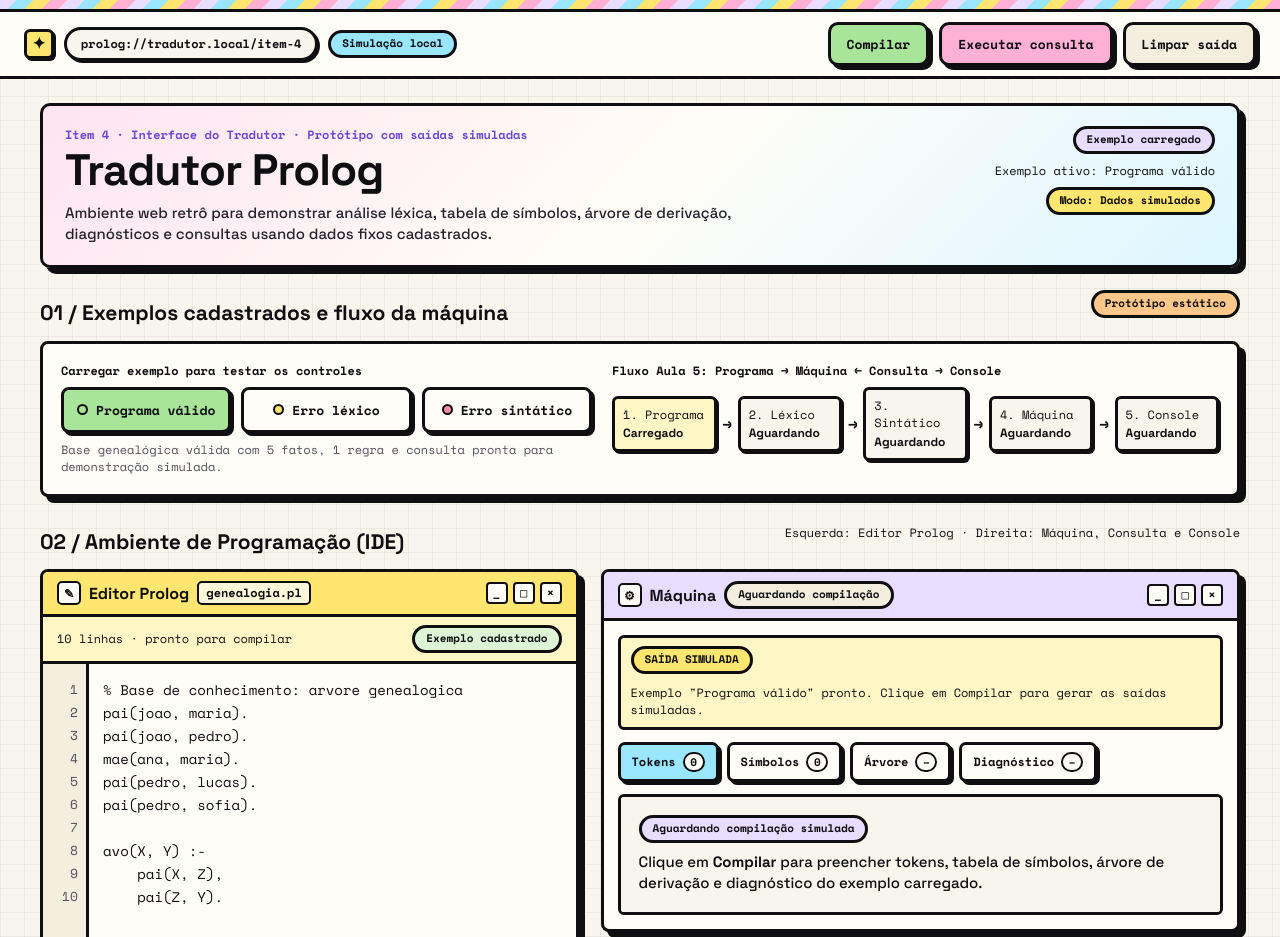
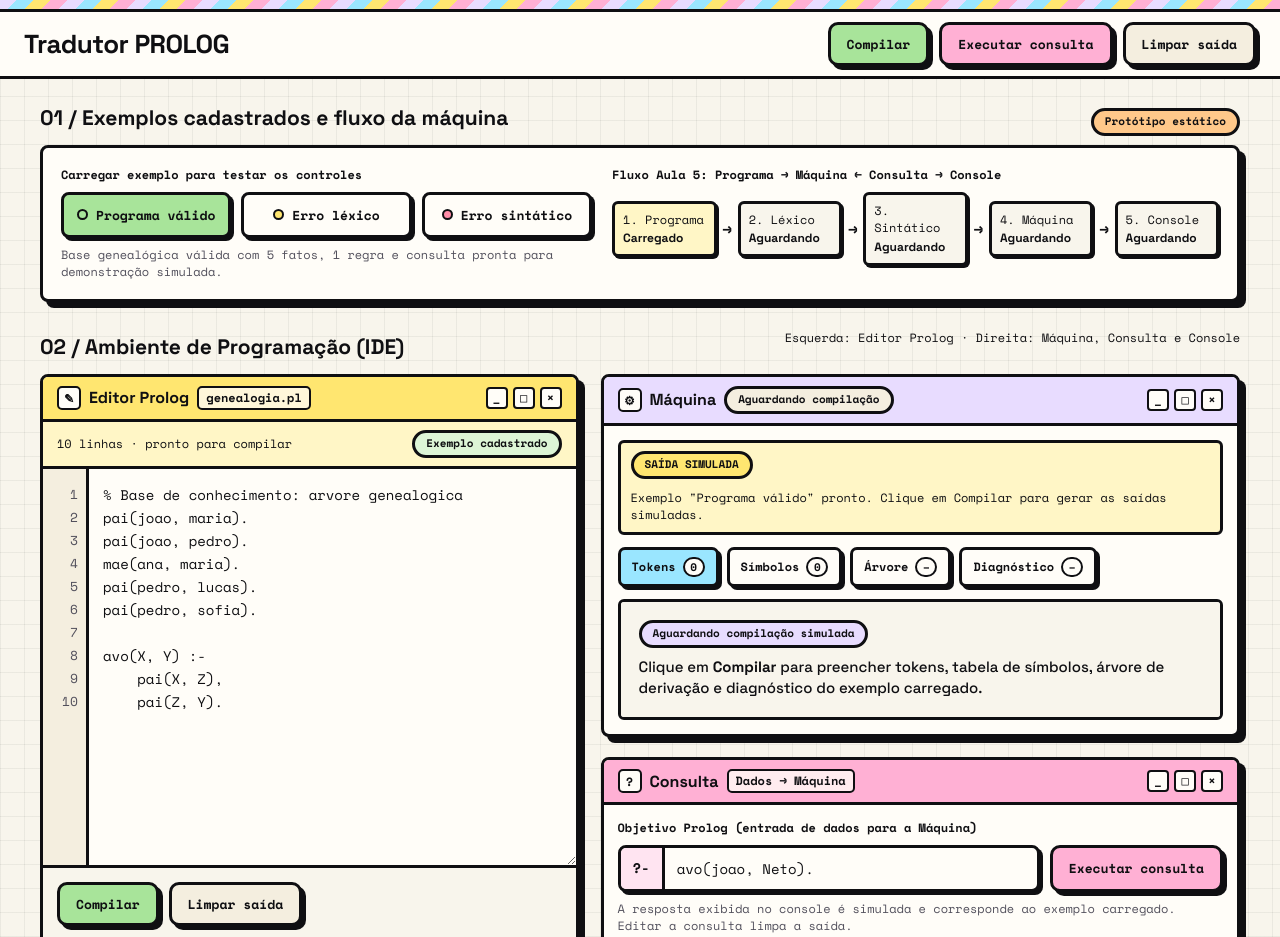
Before and after one commit to ceciliaseoud/Tradutor-PROLOG, a plain HTML site: page index.html in a window 1280 px wide. Shown: the top 937 px of the page. Drawn offline with nearby package versions, Linux system fonts and the light colour scheme.

Commit message:
refactor: mover titulo Tradutor PROLOG para o cabecalho e remover hero

```diff
--- a/app.js
+++ b/app.js
@@ -36,6 +36,7 @@
 
   function setTag(id, texto, classe) {
     const el = $(id);
+    if (!el) return;
     el.textContent = texto;
     el.className = `tag ${classe}`;
   }
@@ -229,7 +230,6 @@
     $('inputConsulta').value = ex.consulta;
     $('editorArquivo').textContent = ex.arquivo;
     $('exemploDesc').textContent = ex.descricao;
-    $('exemploAtivoInfo').textContent = `Exemplo ativo: ${ex.titulo}`;
     $('avisoEdicao').hidden = true;
 
     botoesExemplo.forEach(btn => {
@@ -238,7 +238,6 @@
       btn.setAttribute('aria-pressed', ativo ? 'true' : 'false');
     });
 
-    setTag('statusGlobal', 'Exemplo carregado', 'lil');
     setTag('editorModo', 'Exemplo cadastrado', 'verdeC');
     setTag('maquinaTag', 'Aguardando compilação', 'creme');
     setTag('consoleTag', 'Saída simulada', 'ouro');
@@ -298,7 +297,6 @@
     $('badgeArvore').textContent = ex.arvoreBadge;
     $('badgeDiag').textContent = ex.diagnosticoBadge;
 
-    setTag('statusGlobal', ex.statusTag.texto, ex.statusTag.classe);
     setTag('maquinaTag', ex.maquinaTag.texto, ex.maquinaTag.classe);
     $('maquinaResumo').textContent = ex.maquinaResumo;
 
@@ -350,7 +348,6 @@
     estado.compilado = false;
     estado.fase = 'carregado';
 
-    setTag('statusGlobal', 'Exemplo carregado', 'lil');
     setTag('maquinaTag', 'Saída limpa', 'creme');
     setTag('consoleTag', 'Saída simulada', 'ouro');
     $('maquinaResumo').textContent = `Saídas limpas para "${ex.titulo}". Clique em Compilar para gerar novamente.`;
@@ -383,11 +380,9 @@
     });
 
     const alvo = origem === 'consulta' ? 'a consulta' : 'o código Prolog';
-    setTag('statusGlobal', 'Editado · Saída limpa', 'pessego');
     setTag('editorModo', 'Editado manualmente', 'pessego');
     setTag('maquinaTag', 'Saída limpa', 'pessego');
     setTag('consoleTag', 'Saída limpa', 'pessego');
-    $('exemploAtivoInfo').textContent = 'Exemplo ativo: nenhum (conteúdo editado)';
     $('maquinaResumo').textContent = 'Saídas anteriores limpas após edição. Carregue um exemplo cadastrado para testar os controles.';
 
     $('avisoEdicao').hidden = false;
--- a/index.html
+++ b/index.html
@@ -15,11 +15,7 @@
   <div class="retro-ribbon" aria-hidden="true"></div>
 
   <header class="top" aria-label="Barra principal do tradutor">
-    <div class="top-brand">
-      <span class="win-glyph" aria-hidden="true">✦</span>
-      <span class="address-bar mono" aria-label="Endereço simbólico do ambiente">prolog://tradutor.local/item-4</span>
-      <span class="tag ciano">Simulação local</span>
-    </div>
+    <h1 id="titulo-principal" class="top-title">Tradutor PROLOG</h1>
 
     <div class="top-actions">
       <button id="topCompilar" type="button" class="b verde">Compilar</button>
@@ -29,22 +25,6 @@
   </header>
 
   <main>
-    <section class="hero" aria-labelledby="titulo-principal">
-      <div class="hero-copy">
-        <p class="mono eyebrow">Item 4 · Interface do Tradutor · Protótipo com saídas simuladas</p>
-        <h1 id="titulo-principal">Tradutor Prolog</h1>
-        <p class="lead">
-          Ambiente web retrô para demonstrar análise léxica, tabela de símbolos, árvore de derivação,
-          diagnósticos e consultas usando dados fixos cadastrados.
-        </p>
-      </div>
-      <div class="hero-r">
-        <span id="statusGlobal" class="tag lil" aria-live="polite">Exemplo carregado</span>
-        <span id="exemploAtivoInfo" class="mono">Exemplo ativo: Programa válido</span>
-        <span class="tag ouro">Modo: Dados simulados</span>
-      </div>
-    </section>
-
     <section aria-labelledby="sec-exemplos">
       <div class="rowhead">
         <h2 id="sec-exemplos">01 / Exemplos cadastrados e fluxo da máquina</h2>
--- a/style.css
+++ b/style.css
@@ -142,34 +142,11 @@ small,
   flex-wrap: wrap;
 }
 
-.top-brand {
-  display: flex;
-  align-items: center;
-  gap: 10px;
-  flex-wrap: wrap;
-}
-
-.win-glyph {
-  display: inline-flex;
-  align-items: center;
-  justify-content: center;
-  width: 30px;
-  height: 30px;
-  border: 3px solid var(--preto);
-  border-radius: 6px;
-  background: var(--amarelo);
-  box-shadow: 2px 2px 0 var(--preto);
-  font-size: 16px;
-  font-weight: 700;
-}
-
-.address-bar {
-  background: var(--off);
-  border: 3px solid var(--preto);
-  border-radius: 999px;
-  padding: 5px 14px;
-  box-shadow: 2px 2px 0 var(--preto);
-  font-weight: 700;
+.top-title {
+  margin: 0;
+  font-size: 26px;
+  line-height: 1.1;
+  letter-spacing: -0.02em;
 }
 
 .top-actions {
@@ -181,14 +158,11 @@ small,
 main {
   max-width: 1240px;
   margin: 0 auto;
-  padding: 24px 20px 56px;
+  padding: 20px 20px 56px;
 }
 
-h1 {
-  font-size: 44px;
-  line-height: 1.05;
-  margin: 4px 0 8px;
-  letter-spacing: -0.02em;
+main > section:first-child h2 {
+  margin-top: 4px;
 }
 
 h2 {
@@ -247,42 +221,6 @@ h3 {
 
 .pad {
   padding: 18px;
-}
-
-/* Hero (Trabalho de AD) */
-.hero {
-  display: flex;
-  justify-content: space-between;
-  align-items: flex-start;
-  gap: 18px;
-  background: linear-gradient(135deg, var(--rosaC) 0%, var(--papel) 52%, var(--cianoC) 100%);
-  border: 3px solid var(--preto);
-  border-radius: 10px;
-  box-shadow: var(--sh);
-  padding: 20px 22px;
-}
-
-.hero-copy {
-  max-width: 720px;
-}
-
-.eyebrow {
-  margin: 0;
-  font-weight: 700;
-  color: var(--roxoP);
-}
-
-.lead {
-  margin: 0;
-  color: #24232B;
-}
-
-.hero-r {
-  display: flex;
-  flex-direction: column;
-  align-items: flex-end;
-  gap: 8px;
-  flex-shrink: 0;
 }
 
 /* Tags e badges pastel */
@@ -1026,16 +964,8 @@ footer {
     grid-template-columns: 1fr;
   }
 
-  .hero {
-    flex-direction: column;
-  }
-
-  .hero-r {
-    align-items: flex-start;
-  }
-
-  h1 {
-    font-size: 34px;
+  .top-title {
+    font-size: 22px;
   }
 
   .editor-shell,
@@ -1079,11 +1009,6 @@ footer {
     gap: 8px;
   }
 
-  .address-bar {
-    font-size: 11px;
-    padding: 4px 10px;
-  }
-
   footer {
     padding: 16px 12px;
   }
```
